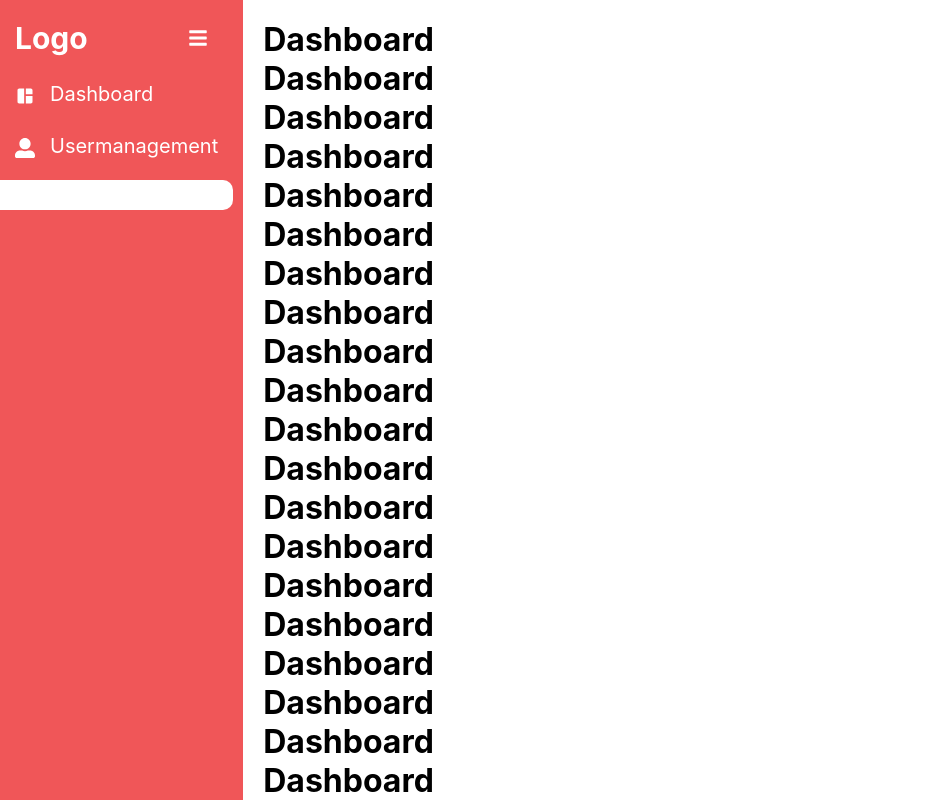
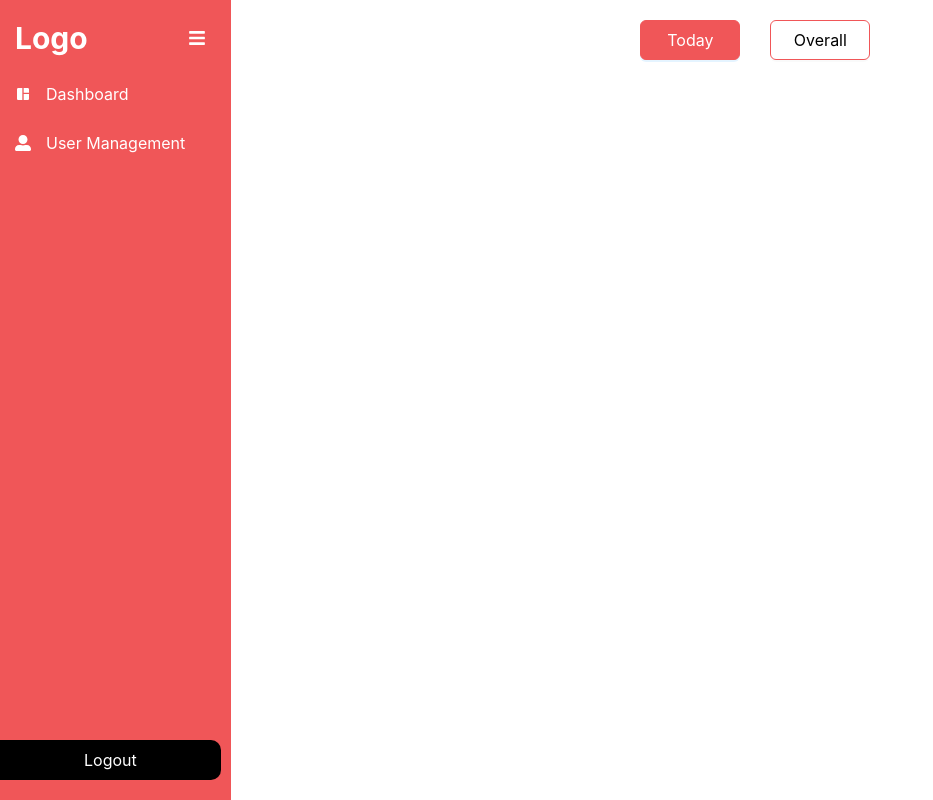
Before and after one commit to Allanchristopher/Textile-project, a React (Create React App) app: page /Dashboad in a window 1280 px wide. Shown: the whole page, without its empty margins (0-933 px from the left). Built offline with nearby package versions, Linux system fonts and the light colour scheme.

Commit message:
Dashboardbtn-work-completed

```diff
--- a/src/App.css
+++ b/src/App.css
@@ -17,8 +17,11 @@
   --Sidebar-link-hover-color:#c04446;
   --Sidebar-link-active-color:#903334;
   --Sidebarlogo-font-size:30px;
-  --Sidebar-bar-font-size:20px;
-  --Sidebar-link-icon-text-font-size:20px;
+  --Sidebar-bar-font-size:18px;
+  --Sidebar-link-icon-text-font-size:16px;
+
+    /* Sidebar-Root */
+    --Dashboard-btn-font-size:16px;
 
 
 
--- a/src/Components/Sidebar.css
+++ b/src/Components/Sidebar.css
@@ -8,7 +8,7 @@ main {
   width: 100%;
   height: 100vh;
   padding: 20px;
-  overflow-Y: scroll;
+  overflow-y: scroll;
 }
 .sidebar {
   background: var(--Sidebar-background-color);
@@ -18,6 +18,11 @@ main {
   transition: all 0.5s;
   /* padding-right: 10px; */
   /* position: fixed; */
+  display: flex;
+  flex-direction: column;
+  justify-content: space-between;
+  padding-bottom: 20px;
+  /* overflow-y: scroll; */
 }
 .top_section {
   display: flex;
@@ -37,13 +42,15 @@ main {
 /* .Center_section{
     overflow-y: scroll;
 } */
-.Bottom_section{
-    background-color: #fff;
-    width: 100%;
-    height: 30px;
-    display: flex;align-items: center;
-    justify-content: center;
-    border-radius: 0px 10px 10px 0px;
+.Bottom_section {
+  background-color: #000;
+  width: 100%;
+  height: 40px;
+  display: flex;
+  align-items: center;
+  justify-content: center;
+  border-radius: 0px 10px 10px 0px;
+  cursor: pointer;
 }
 .link {
   display: flex;
--- a/src/Components/Sidebar.js
+++ b/src/Components/Sidebar.js
@@ -8,8 +8,8 @@ import {
   FaRegChartBar,
   FaCommentAlt,
   FaShoppingBag,
-  FaThList
-}from "react-icons/fa";
+  FaThList,
+} from "react-icons/fa";
 
 function Sidebar({ children }) {
   const [isOpen, setIsOpen] = useState(true);
@@ -22,22 +22,35 @@ function Sidebar({ children }) {
     },
     {
       path: "/Usermanagement",
-      name: "Usermanagement",
+      name: "User Management",
       icon: <FaUserAlt />,
     },
   ];
   return (
     <div className="container">
-      <div style={{ width: isOpen ? "250px" : "50px" , paddingRight: isOpen ? "10px" : "5px"}} className="sidebar">
+      <div
+        style={{
+          width: isOpen ? "250px" : "50px",
+          paddingRight: isOpen ? "10px" : "5px",
+        }}
+        className="sidebar"
+      >
+        <div>
+          {" "}
           <div className="top_section">
             <h1 style={{ display: isOpen ? "block" : "none" }} className="logo">
               Logo
             </h1>
-          <div style={{ marginLeft: isOpen ? "100px" : "0px" }} className="bars">
+            <div
+              style={{ marginLeft: isOpen ? "100px" : "0px" }}
+              className="bars"
+            >
               <FaBars onClick={toggle} />
             </div>
           </div>
-        <div className="Center_section"> {menuItem.map((item, index) => (
+          <div className="Center_section">
+            {" "}
+            {menuItem.map((item, index) => (
               <NavLink
                 to={item.path}
                 key={index}
@@ -52,8 +65,12 @@ function Sidebar({ children }) {
                   {item.name}
                 </div>
               </NavLink>
-        ))}</div>
-       <div className="Bottom_section"><p>Logout</p></div>
+            ))}
+          </div>
+        </div>
+        <div className="Bottom_section">
+          <p>Logout</p>
+        </div>
       </div>
       <main>{children}</main>
     </div>
--- a/src/Pages/Dashboad.css
+++ b/src/Pages/Dashboad.css
@@ -1,3 +1,25 @@
-.Dashboad{
-    width: 100%;
+.Dashboad {
+  width: 100%;
 }
+.Button-container {
+  display: flex;
+  align-items: center;
+  justify-content: center;
+  gap: 30px;
+}
+.Dashboard-Today-btn {
+  width: 100px;
+  height: 40px;
+  font-size: var(--Dashboard-btn-font-size) !important;
+}
+.Dashboard-Today-btn-active {
+  background-color: var(--Sidebar-background-color) !important;
+  border-color: var(--Sidebar-background-color) !important;
+  color: #fff !important;
+}
+
+.Dashboard-Today-btn-inactive {
+  background-color: #fff !important;
+  border-color: var(--Sidebar-background-color) !important;
+  color: #000 !important;
+}
--- a/src/Pages/Dashboad.js
+++ b/src/Pages/Dashboad.js
@@ -1,48 +1,54 @@
-import React from "react";
+import React, { useState } from "react";
+import { Button } from "antd";
 import "./Dashboad.css";
-function Dashboad() {
+import Dashboardtdy from "./Dashboardtdy";
+
+function Dashboard() {
+  const [selectedTab, setSelectedTab] = useState("Today");
+
+  const handleTabClick = (tab) => {
+    setSelectedTab(tab);
+  };
+
   return (
-    <div className="Dashboad">
-      <h1>Dashboard</h1>
-      <h1>Dashboard</h1>
-      <h1>Dashboard</h1>
-      <h1>Dashboard</h1>
-      <h1>Dashboard</h1>
-      <h1>Dashboard</h1>
-      <h1>Dashboard</h1>
-      <h1>Dashboard</h1>
-      <h1>Dashboard</h1>
-      <h1>Dashboard</h1>
-      <h1>Dashboard</h1>
-      <h1>Dashboard</h1>
-      <h1>Dashboard</h1>
-      <h1>Dashboard</h1>
-      <h1>Dashboard</h1>
-      <h1>Dashboard</h1>
-      <h1>Dashboard</h1>
-      <h1>Dashboard</h1>
-      <h1>Dashboard</h1>
-      <h1>Dashboard</h1>
-      <h1>Dashboard</h1>
-      <h1>Dashboard</h1>
-      <h1>Dashboard</h1>
-      <h1>Dashboard</h1>
-      <h1>Dashboard</h1>
-      <h1>Dashboard</h1>
-      <h1>Dashboard</h1>
-      <h1>Dashboard</h1>
-      <h1>Dashboard</h1>
-      <h1>Dashboard</h1>
-      <h1>Dashboard</h1>
-      <h1>Dashboard</h1>
-      <h1>Dashboard</h1>
-      <h1>Dashboard</h1>
-      <h1>Dashboard</h1>
-      <h1>Dashboard</h1>
-      <h1>Dashboard</h1>
-      <h1>Dashboard</h1>
+    <div className="Dashboard">
+      <div className="Button-container">
+        <Button
+          type={selectedTab === "Today" ? "primary" : "default"}
+          onClick={() => handleTabClick("Today")}
+          className={`Dashboard-Today-btn ${
+            selectedTab === "Today"
+              ? "Dashboard-Today-btn-active"
+              : "Dashboard-Today-btn-inactive"
+          }`}
+        >
+          Today
+        </Button>
+        <Button
+          type={selectedTab === "Overall" ? "primary" : "default"}
+          onClick={() => handleTabClick("Overall")}
+          className={`Dashboard-Today-btn ${
+            selectedTab === "Overall"
+              ? "Dashboard-Today-btn-active"
+              : "Dashboard-Today-btn-inactive"
+          }`}
+        >
+          Overall
+        </Button>
+      </div>
+      {selectedTab === "Today" && (
+        <div className="Today-content"><Dashboardtdy/></div>
+      )}
+      {selectedTab === "Overall" && (
+        <div className="Overall-content">Overall Content</div>
+      )}
+
+
+
+
+
     </div>
   );
 }
 
-export default Dashboad;
+export default Dashboard;
--- /dev/null
+++ b/src/Pages/Dashboardtdy.css
@@ -0,0 +1,4 @@
+.Dashboardtdy{
+    width: 100%;
+    height: 100%;
+}
--- /dev/null
+++ b/src/Pages/Dashboardtdy.js
@@ -0,0 +1,11 @@
+import React from 'react';
+import "./Dashboardtdy.css";
+function Dashboardtdy() {
+  return (
+    <div className='Dashboardtdy'>
+
+    </div>
+  )
+}
+
+export default Dashboardtdy
```
Lines whose indentation alone changed are shown as unchanged.
